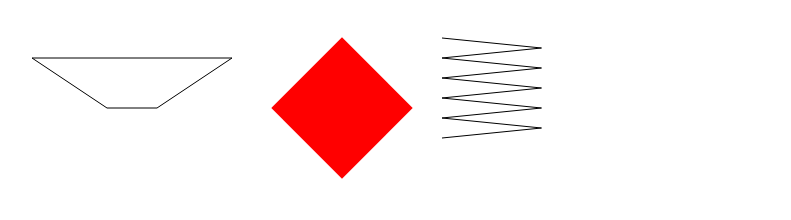
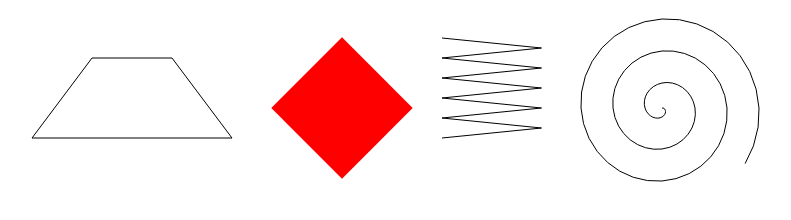
Before and after one commit to jswill88/data-structures-and-algorithms, a website: page 401-javascript/eloquentJavascriptProblems/shapes.html in a window 1280 px wide. Shown: the whole page, without its empty margins (16-807 px from the left). Drawn offline with Linux system fonts and the light colour scheme.

Commit message:
Add swirl to EJS shapes

```diff
--- a/401-javascript/eloquentJavascriptProblems/shapes.html
+++ b/401-javascript/eloquentJavascriptProblems/shapes.html
@@ -4,7 +4,7 @@
 
       <head></head>
 
-      <canvas width="600" height="200"></canvas>
+      <canvas width="1000" height="200"></canvas>
 
       <script>
             let cx = document.querySelector("canvas").getContext("2d");
@@ -26,7 +26,7 @@
                   cx.closePath()
                   cx.stroke()
             }
-            trapezoid(50, 200, 50, 50, 40)
+            trapezoid(80, 80, 200, 50, 40)
 
             const redDiamond = (width, x, y) => {
                   const amountToMove = width/2
@@ -60,7 +60,16 @@
             }
             zigZag(100, 450, 30)
 
-            const swirl = (x, y) => {}
-            swirl();
+            const swirl = (x,y) => {
+                  cx.beginPath();
+                  let angle = 0;
+                  cx.moveTo(x, y);
+                  for(let i = 1; i < 101; i++) {
+                        cx.lineTo(x + i * Math.cos(angle), y + i * Math.sin(angle));
+                        angle += Math.PI/16;
+                  }
+                  cx.stroke();
+            }
+            swirl(670, 100);
       </script>
 </body>
```
